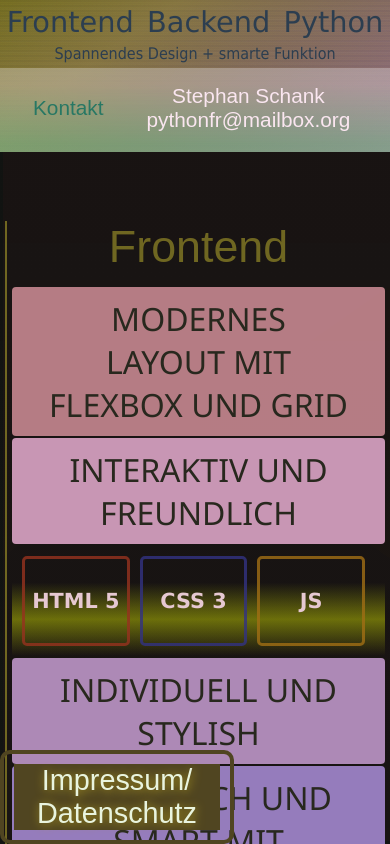
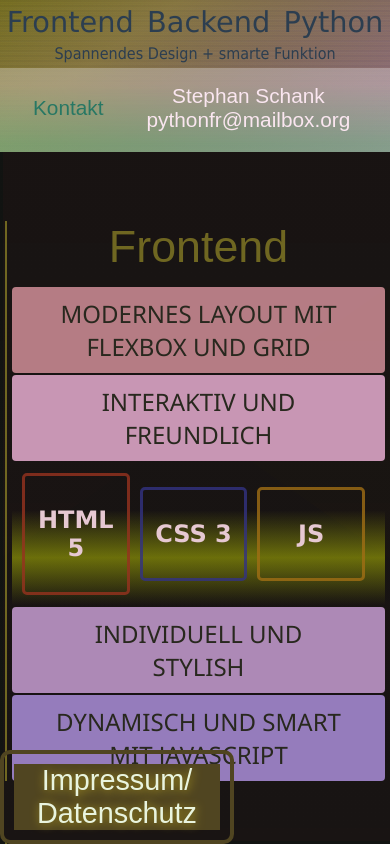
Before and after one commit to pyperfly/Sts-wdesign, a Vue app: page / in a window 390 px wide. Shown: the top 844 px of the page. Built offline with nearby package versions, Linux system fonts and the light colour scheme.

Commit message:
updateJan18

```diff
--- a/src/components/Stylish.vue
+++ b/src/components/Stylish.vue
@@ -236,6 +236,7 @@ export default{
 
       .sblock{
      padding: 20px;
+     font-size: 1.8rem;
     }
     .styleIcons{
          font-size: 1.3rem;
@@ -255,6 +256,7 @@ export default{
 
     .sblock{
      padding: 10px;
+     font-size: 1.5rem;
     }
 
   }
```
